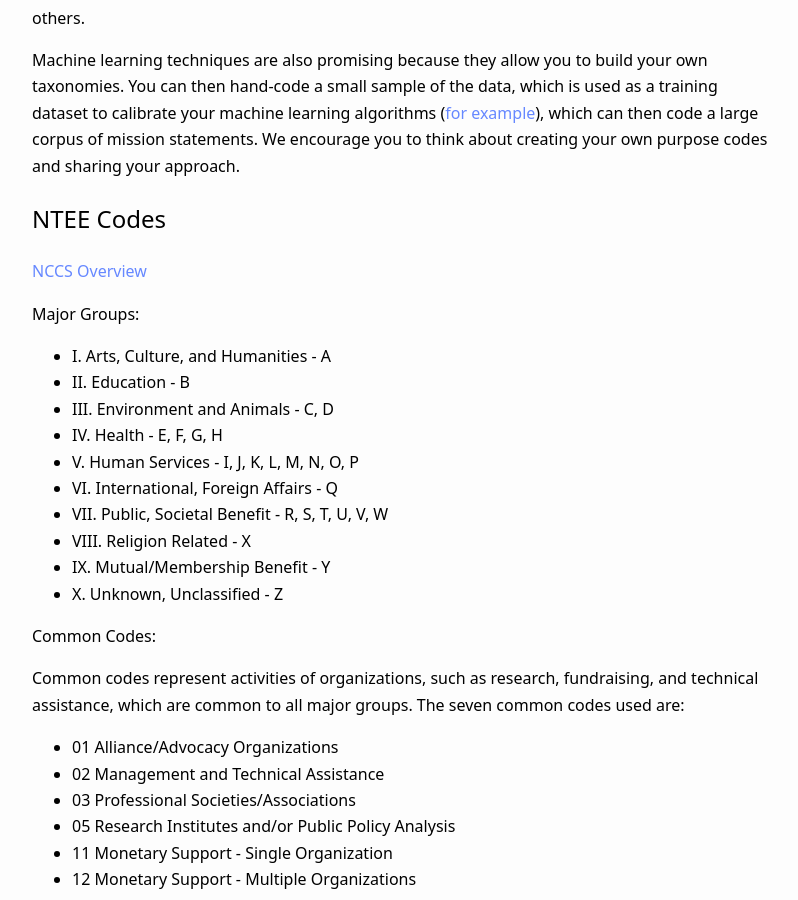
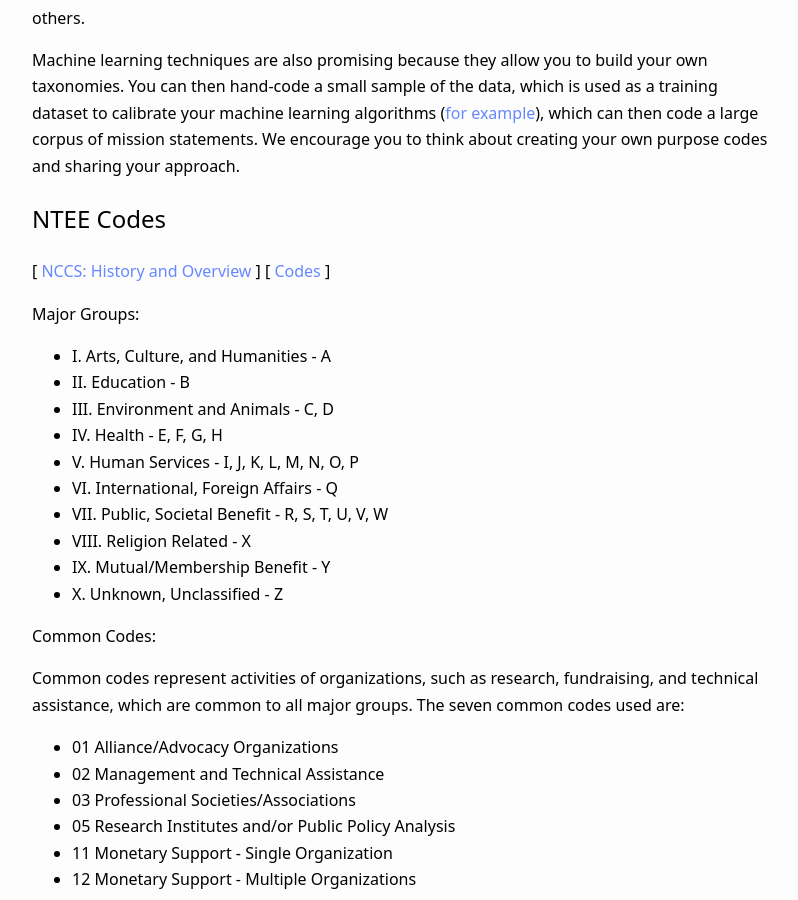
Before and after one commit to Nonprofit-Open-Data-Collective/machine_learning_mission_codes, a Jekyll site: the page built from docs/taxonomies.md, in a window 1280 px wide and 900 px high, scrolled down 430 px. Shown: the whole window, without its empty margins (240-1038 px from the left). Built offline with Jekyll 4.4.1, drawn with Linux system fonts in a browser that asks for light colours; our own code applies the rules of GitHub Pages for plain Markdown files.

Commit message:
Update taxonomies.md

```diff
--- a/docs/taxonomies.md
+++ b/docs/taxonomies.md
@@ -9,7 +9,7 @@ Machine learning techniques are also promising because they allow you to build y
 
 ## NTEE Codes
 
-[NCCS Overview](https://nccs.urban.org/project/irs-activity-codes)
+[ [NCCS: History and Overview](https://nccs.urban.org/project/irs-activity-codes) ]  [ [Codes](https://nccs.urban.org/publication/irs-activity-codes) ]
 
 **Major Groups:**
 
```
